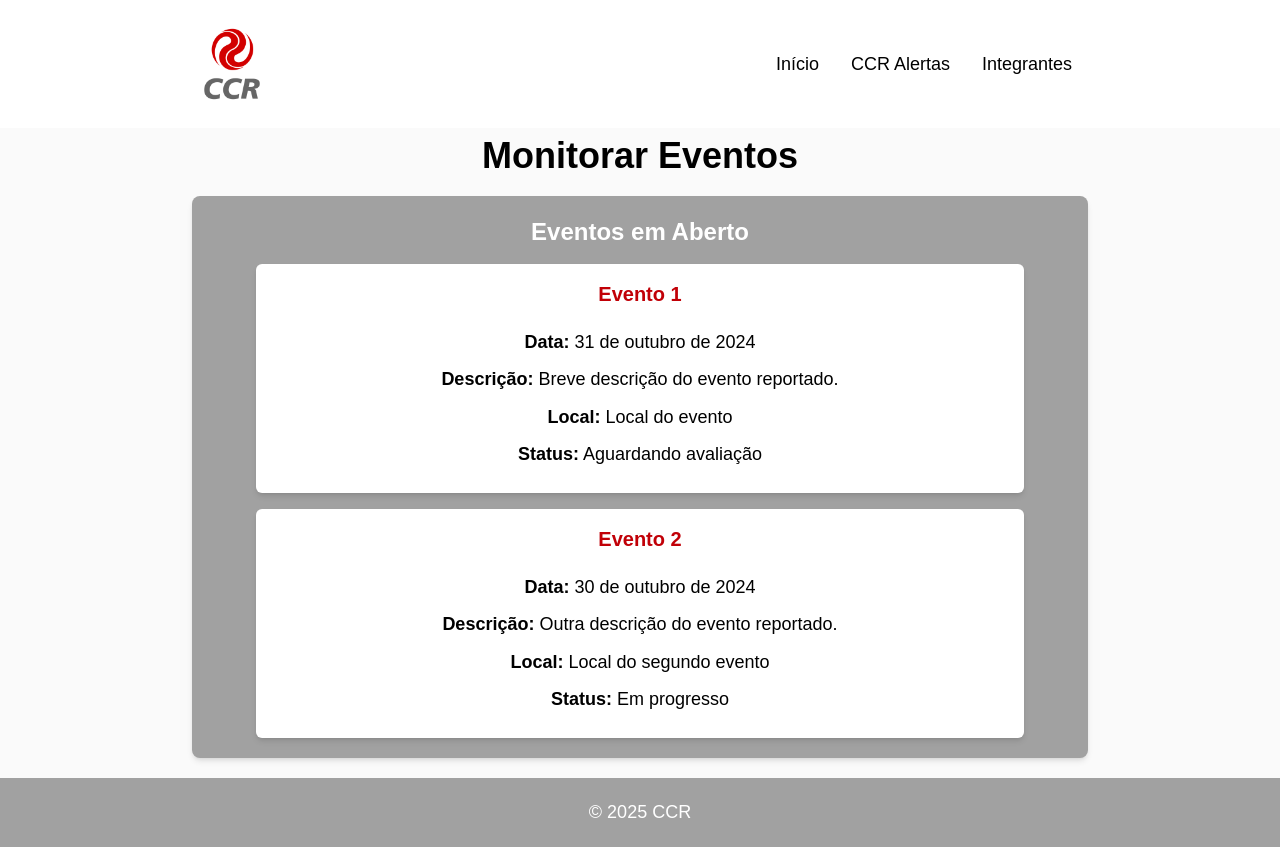
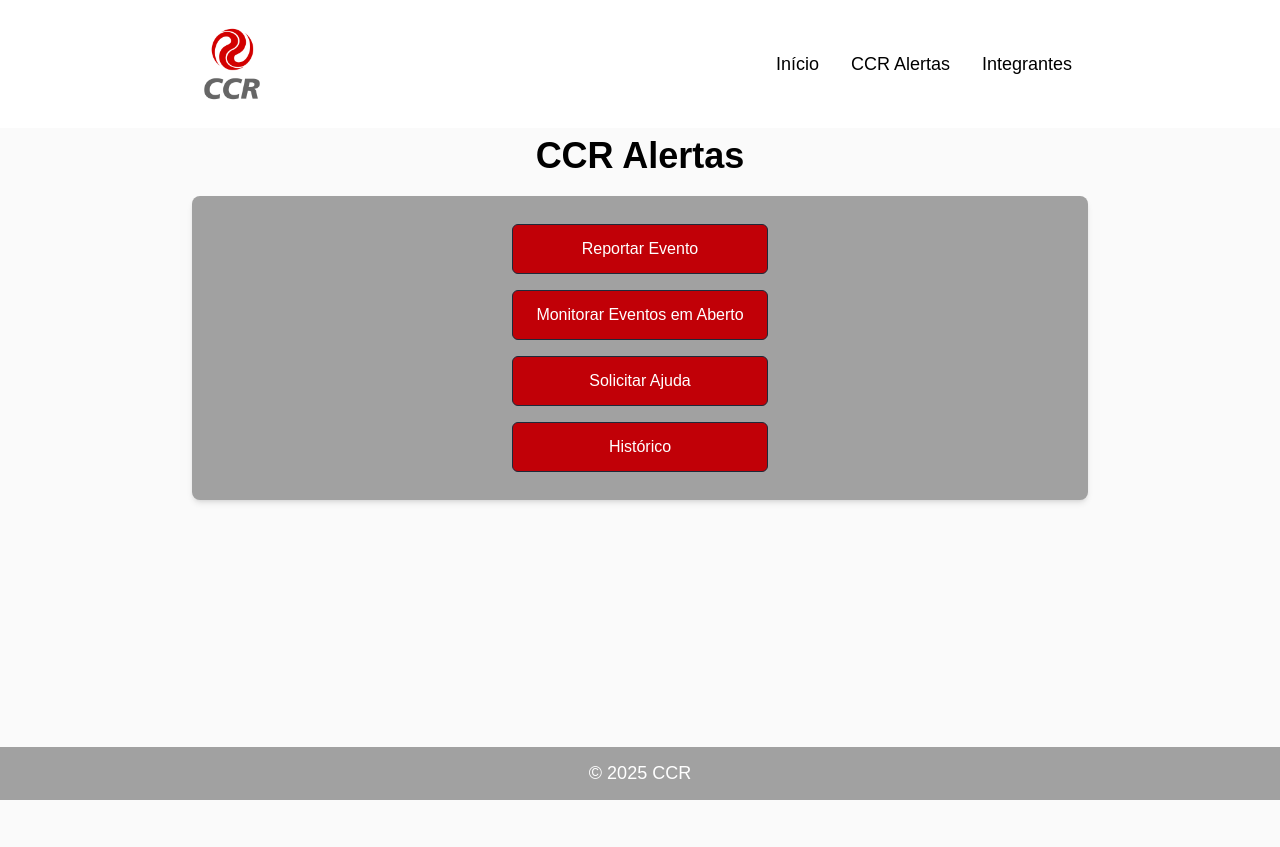
Before and after one commit to rangelbjordao/ccr-alertas-front, a Next.js app: page /login in a window 1280 px wide. After the commit the page ends 800 px from the top, so only its background shows below. Built offline with nearby package versions, Linux system fonts and the light colour scheme.

Commit message:
footer fixed

```diff
--- a/src/app/components/compCcrAlertas/compCcrAlertas.tsx
+++ b/src/app/components/compCcrAlertas/compCcrAlertas.tsx
@@ -5,7 +5,7 @@ const CompCcrAlertas = () => {
         <>
 
             {/* Título principal */}
-            <main>
+            <main  className="mb-20">
                 <h1 className="my-2 text-center text-3xl md:text-4xl font-bold">CCR Alertas</h1>
 
                 {/* Botões */}
--- a/src/app/components/compHistorico/compHistorico.tsx
+++ b/src/app/components/compHistorico/compHistorico.tsx
@@ -2,7 +2,7 @@ const CompHistorico = () => {
     return (
         <>
             {/* Título principal */}
-            <main>
+            <main className="mb-20">
                 <h1 className="my-2 text-center text-3xl md:text-4xl font-bold">Histórico de Eventos</h1>
 
                 {/* Seção Histórico */}
--- a/src/app/components/compIntegrantes/compIntegrantes.tsx
+++ b/src/app/components/compIntegrantes/compIntegrantes.tsx
@@ -1,11 +1,14 @@
 import Image from "next/image";
+import Link from "next/link";
 import { FaLinkedin, FaGithub } from "react-icons/fa";
 
 const CompIntegrantes = () => {
   return (
     <>
-            <main className="text-center p-6">
-                <h1 className="my-2 text-center text-3xl md:text-4xl font-bold">Conheça Nossa Equipe</h1>
+      <main className="mb-20">
+        <h1 className="my-2 text-center text-3xl md:text-4xl font-bold">
+          Conheça Nossa Equipe
+        </h1>
 
         <section className="flex flex-col items-center p-5 my-5 bg-neutral-400 text-white rounded-lg shadow-md max-w-11/12 mx-auto w-4xl text-center">
           <h2 className="text-2xl font-semibold mb-4">Nossos Integrantes</h2>
@@ -18,7 +21,9 @@ const CompIntegrantes = () => {
                 height={500}
                 className="aspect-square mx-auto rounded-md w-56 h-56 sm:w-60 sm:h-60 md:w-64 md:h-64 max-w-full max-h-full"
               />
-                            <h3 className=" mb-2.5 text-xl font-semibold mt-4">Eduardo Osterloh Bindo</h3>
+              <h3 className=" mb-2.5 text-xl font-semibold mt-4">
+                Eduardo Osterloh Bindo
+              </h3>
               <p className="mb-2.5">RM: 559755</p>
               <p className="mb-2.5">Turma: 1TDSPA</p>
               <a
@@ -39,7 +44,9 @@ const CompIntegrantes = () => {
                 height={500}
                 className="aspect-square mx-auto rounded-md w-56 h-56 sm:w-60 sm:h-60 md:w-64 md:h-64 max-w-full max-h-full"
               />
-                            <h3 className="mb-2.5 text-xl font-semibold mt-4">Lucas José Lima</h3>
+              <h3 className="mb-2.5 text-xl font-semibold mt-4">
+                Lucas José Lima
+              </h3>
               <p className="mb-2.5">RM: 561160</p>
               <p className="mb-2.5">Turma: 1TDSPA</p>
               <a
@@ -60,7 +67,9 @@ const CompIntegrantes = () => {
                 height={500}
                 className="aspect-square mx-auto rounded-md w-56 h-56 sm:w-60 sm:h-60 md:w-64 md:h-64 max-w-full max-h-full"
               />
-                            <h3 className="mb-2.5 text-xl font-semibold mt-4">Rangel Bernardi Jordão</h3>
+              <h3 className="mb-2.5 text-xl font-semibold mt-4">
+                Rangel Bernardi Jordão
+              </h3>
               <p className="mb-2.5">RM: 560547</p>
               <p className="mb-2.5">Turma: 1TDSPA</p>
               <a
@@ -84,9 +93,14 @@ const CompIntegrantes = () => {
             <FaGithub />
           </a>
         </section>
+        {
+          <Link className="text-black px-4 py-1 hover:underline" href="/login">
+            Login
+          </Link>
+        }
       </main>
     </>
-    )
-}
+  );
+};
 
-export default CompIntegrantes
+export default CompIntegrantes;
--- a/src/app/components/compLogin/compLogin.tsx
+++ b/src/app/components/compLogin/compLogin.tsx
@@ -1,51 +1,39 @@
+import Link from "next/link"
+
 const CompLogin = () => {
     return (
         <>
+
             {/* Título principal */}
-      <main>
-        <h1 className="my-2 text-center text-3xl md:text-4xl font-bold">
-          Monitorar Eventos
-        </h1>
+            <main className="mb-20">
+                <h1 className="my-2 text-center text-3xl md:text-4xl font-bold">CCR Alertas</h1>
 
-        {/* Seção eventos abertos */}
+                {/* Botões */}
                 <section className="flex flex-col items-center p-5 my-5 bg-neutral-400 text-white rounded-lg shadow-md max-w-11/12 mx-auto w-4xl text-center">
-          <h2 className="text-2xl font-semibold mb-4">Eventos em Aberto</h2>
-
-          <div className="w-full max-w-3xl bg-white text-black p-4 rounded-md shadow-md mb-4">
-            <h3 className="text-xl font-bold text-red-700 mb-5">Evento 1</h3>
-            <p className="m-2">
-              <strong>Data:</strong> 31 de outubro de 2024
-            </p>
-            <p className="m-2">
-              <strong>Descrição:</strong> Breve descrição do evento reportado.
-            </p>
-            <p className="m-2">
-              <strong>Local:</strong> Local do evento
-            </p>
-            <p className="m-2">
-              <strong>Status:</strong> Aguardando avaliação
-            </p>
-          </div>
-
-          <div className="w-full max-w-3xl bg-white text-black p-4 rounded-md shadow-md">
-            <h3 className="text-xl font-bold text-red-700 mb-5">Evento 2</h3>
-            <p className="m-2">
-              <strong>Data:</strong> 30 de outubro de 2024
-            </p>
-            <p className="m-2">
-              <strong>Descrição:</strong> Outra descrição do evento reportado.
-            </p>
-            <p className="m-2">
-              <strong>Local:</strong> Local do segundo evento
-            </p>
-            <p className="m-2">
-              <strong>Status:</strong> Em progresso
-            </p>
-          </div>
+                    <Link href="/reportar-eventos">
+                        <button className="bg-red-700 text-white border border-gray-800 rounded-md px-5 py-3 m-2 text-base cursor-pointer w-64 transition-colors duration-300 hover:bg-red-900 hover:border-gray-600">
+                            Reportar Evento
+                        </button>
+                    </Link>
+                    <Link href="/monitorar-eventos">
+                        <button className="bg-red-700 text-white border border-gray-800 rounded-md px-5 py-3 m-2 text-base cursor-pointer w-64 transition-colors duration-300 hover:bg-red-900 hover:border-gray-600">
+                            Monitorar Eventos em Aberto
+                        </button>
+                    </Link>
+                    <Link href="/solicitar-ajuda">
+                        <button className="bg-red-700 text-white border border-gray-800 rounded-md px-5 py-3 m-2 text-base cursor-pointer w-64 transition-colors duration-300 hover:bg-red-900 hover:border-gray-600">
+                            Solicitar Ajuda
+                        </button>
+                    </Link>
+                    <Link href="/historico">
+                        <button className="bg-red-700 text-white border border-gray-800 rounded-md px-5 py-3 m-2 text-base cursor-pointer w-64 transition-colors duration-300 hover:bg-red-900 hover:border-gray-600">
+                            Histórico
+                        </button>
+                    </Link>
                 </section>
             </main>
         </>
-  );
-};
+    )
+}
 
-export default CompLogin;
+export default CompLogin
--- a/src/app/components/compMonitorarEventos/compMonitorarEventos.tsx
+++ b/src/app/components/compMonitorarEventos/compMonitorarEventos.tsx
@@ -2,7 +2,7 @@ const CompMonitorarEventos = () => {
     return (
         <>
             {/* Título principal */}
-            <main>
+            <main className="mb-20">
                 <h1 className="my-2 text-center text-3xl md:text-4xl font-bold">Monitorar Eventos</h1>
 
                 {/* Seção eventos abertos */}
--- a/src/app/components/compReportarEvento/compReportarEvento.tsx
+++ b/src/app/components/compReportarEvento/compReportarEvento.tsx
@@ -24,7 +24,7 @@ const CompReportarEventos = () => {
         <>
 
             {/* Título principal */}
-            <main>
+            <main className="mb-20">
                 <h1 className="my-2 text-center text-3xl md:text-4xl font-bold">Reportar Evento</h1>
                 {/* Formulário para reportar evento */}
                 <section className="flex flex-col items-center p-5 my-5 bg-neutral-400 text-white rounded-lg shadow-md max-w-11/12 mx-auto w-4xl text-center">
--- a/src/app/components/compSolicitarAjuda/compSolicitarAjuda.tsx
+++ b/src/app/components/compSolicitarAjuda/compSolicitarAjuda.tsx
@@ -2,7 +2,7 @@ const CompSolicitarAjuda = () => {
     return (
         <>
             {/* Título principal */}
-            <main>
+            <main className="mb-20">
                 <h1 className="my-2 text-center text-3xl md:text-4xl font-bold">Solicitar Ajuda</h1>
 
                 {/* Seção solicitar ajuda */}
--- a/src/app/components/footer/footer.tsx
+++ b/src/app/components/footer/footer.tsx
@@ -3,7 +3,7 @@ export function Footer() {
 
     return (
         <>
-            <footer className="text-center py-5 bg-neutral-400 text-white">
+            <footer className="text-center py-3 bg-neutral-400 text-white fixed bottom-0 inset-x-0">
                 <p>&copy; {anoAtual} CCR</p>
             </footer>
         </>
--- a/src/app/page.tsx
+++ b/src/app/page.tsx
@@ -2,7 +2,7 @@ export default function Home() {
     return (
         <>
             {/* Título principal e descrição */}
-            <main>
+            <main className="mb-20">
                 <h1 className="my-2 text-center text-3xl md:text-4xl font-bold">CCR Alertas</h1>
                 <p className="my-2 text-center">O programa de alertas para os funcionários da CCR</p>
 
```
Lines whose indentation alone changed are shown as unchanged.
